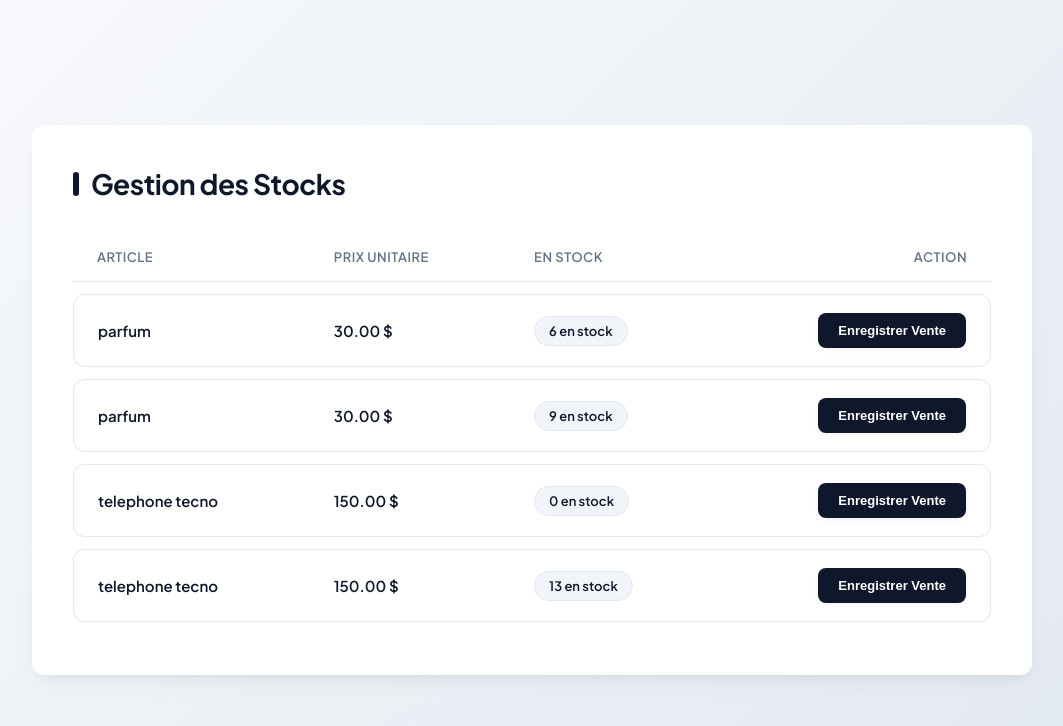
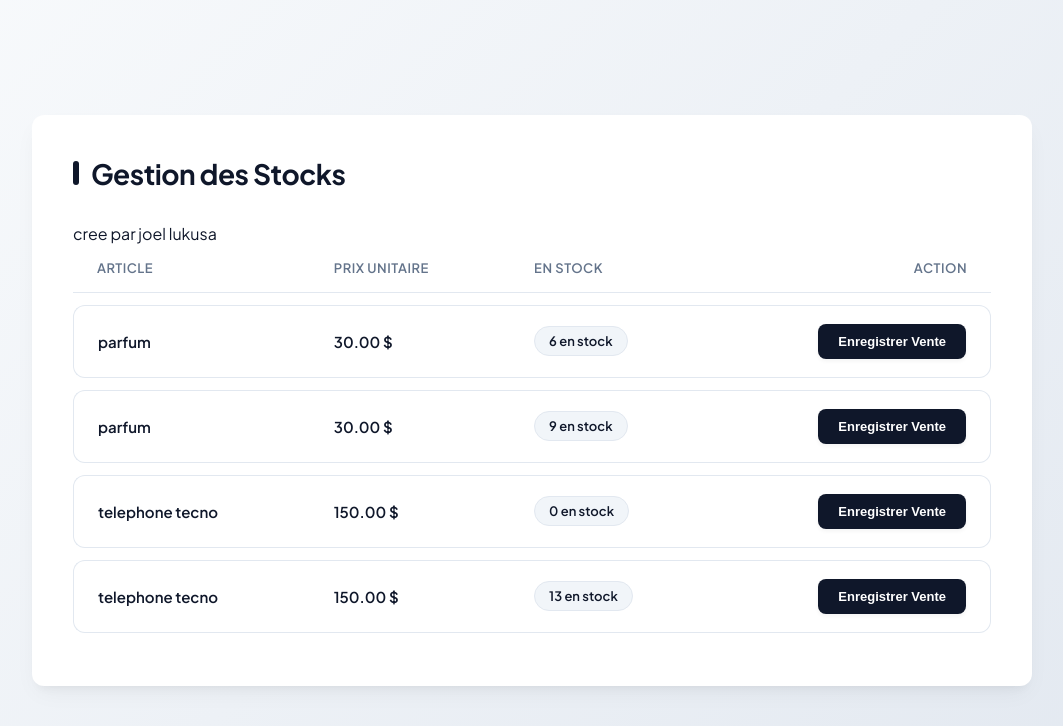
Before and after one commit to joellukusa1234/mon_inventaire, a Django app: page / in a window 1280 px wide. Shown: the top 726 px of the page, without its empty margins (108-1171 px from the left). Run offline with Django 5.2, Linux system fonts and the light colour scheme; data comes from the database, SQL or seed files in the repository.

Commit message:
Update liste.html

```diff
--- a/gestion/templates/gestion/liste.html
+++ b/gestion/templates/gestion/liste.html
@@ -217,6 +217,7 @@
 
     <div class="dashboard-container">
         <h1>Gestion des Stocks</h1>
+        <p>cree par joel lukusa</p>
 
         <div class="table-responsive">
             <table>
```
